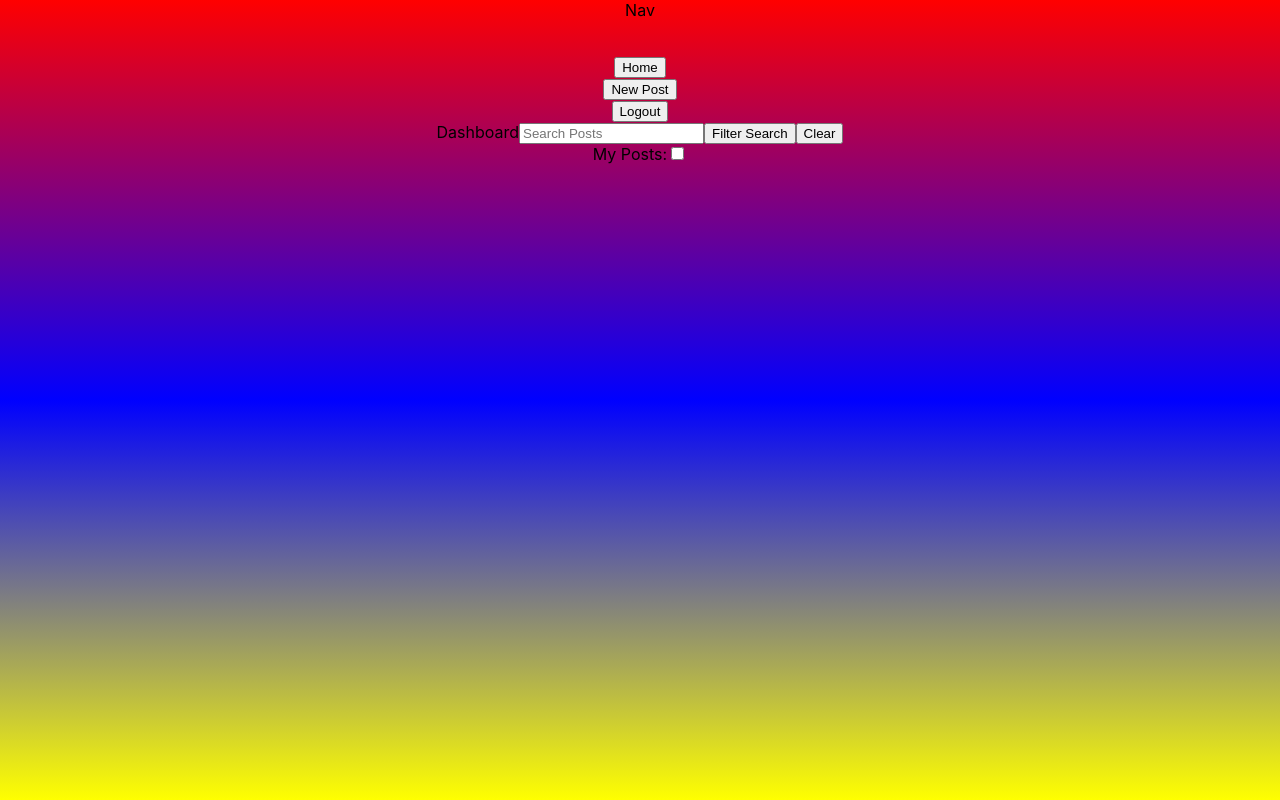
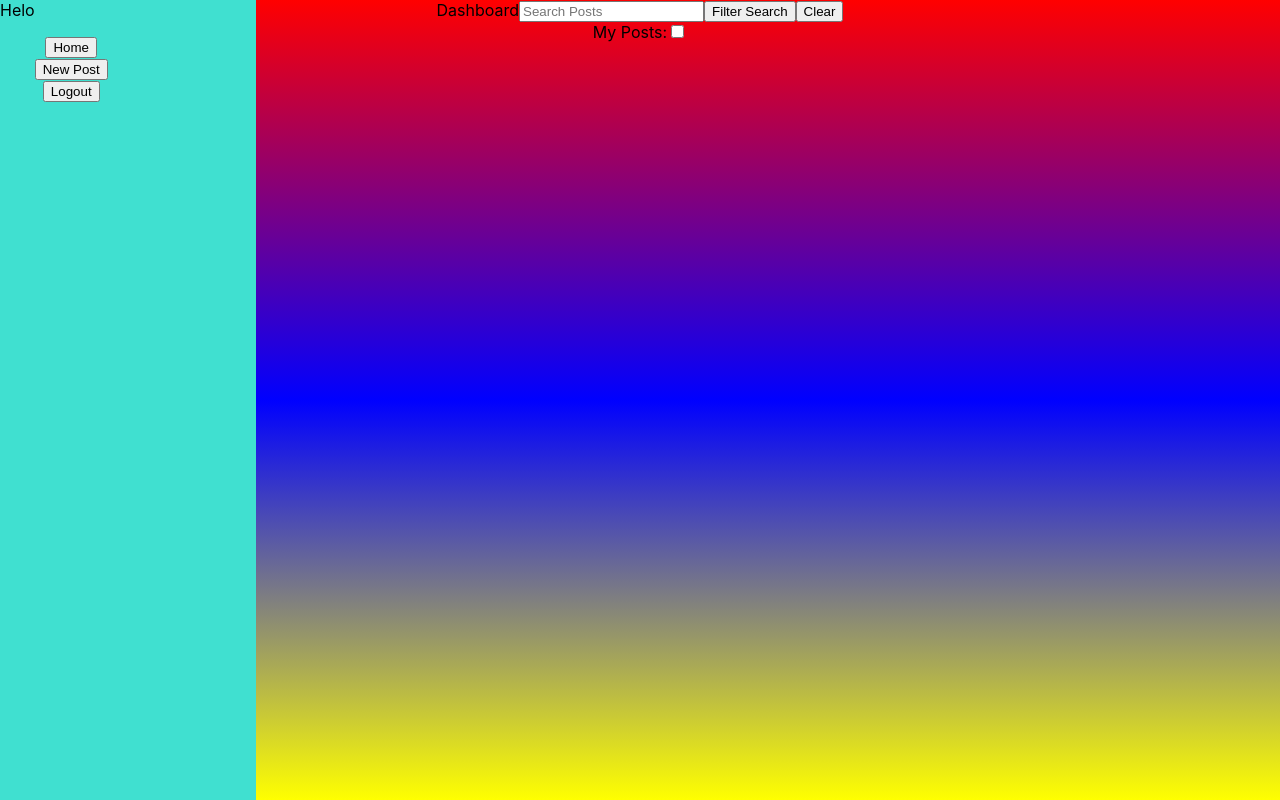
Before and after one commit to DogSniffers/Skills-Check-3, a React (Create React App) app in the folder helo/: page /#/dashboard in a window 1280 px wide. Built offline with nearby package versions, Linux system fonts and the light colour scheme.

Commit message:
Bad CSS Styling Hours

```diff
--- a/helo/src/App.css
+++ b/helo/src/App.css
@@ -41,7 +41,19 @@
 }
 
 .auth {
-  height: 50%;
+  height: 25%;
   width: 40%;
   background-color: yellowgreen;
+
+
+
 }
+
+.navbar {
+  display: flex;
+  position: fixed;
+  width: 20%;
+  height: 100vh;
+  background-color: turquoise;
+
+}
--- a/helo/src/components/Auth/Auth.js
+++ b/helo/src/components/Auth/Auth.js
@@ -35,8 +35,8 @@ class Auth extends React.Component{
         console.log('hit')
         const {username,password} = this.state
         axios.post('/api/auth/register', {username,password}).then(res =>{
-            // this.props.getUser(res.data)
-            this.props.history.push('/dashboard')
+            this.props.getUser(res.data)
+            // this.props.history.push('/dashboard')
         }).catch(err => console.log(err))
     };
 
@@ -44,7 +44,7 @@ class Auth extends React.Component{
         // console.log(this.state.username)
         console.log(this.state.password)
         return(
-            <div>Auth
+            <div className='auth'>Auth
                 <div>Username:<input onChange={this.handleNameInput} placeholder='Enter Username'></input></div>
                 <div>Password:<input onChange={this.handlePasswordInput} placeholder='Enter Password'></input></div>
                 <button onClick={this.login}>Login</button>
--- a/helo/src/components/Dashboard/Dashboard.js
+++ b/helo/src/components/Dashboard/Dashboard.js
@@ -12,11 +12,11 @@ class Dashboard extends React.Component{
 
         }
     }
-    // getPosts = () =>{
-    //     axios.get(`/api/posts/${this.props.id}`,{userposts,search}).then(res =>{
-    //         this.setState({posts:res.data})
-    //     })
-    // }
+    getPosts = () =>{
+        axios.get(`/api/posts/${this.props.id}`,{userposts: this.userposts,search:this.search}).then(res =>{
+            this.setState({posts:res.data})
+        })
+    }
 
 
     // filterPosts = () =>{
@@ -47,7 +47,7 @@ class Dashboard extends React.Component{
     // }
 
     render(){
-        console.log(this.state.userposts)
+        console.log(this.state.posts)
         // const mappedPosts = this.state.posts.map()
         return(
             <div>Dashboard
--- a/helo/src/components/Nav/Nav.js
+++ b/helo/src/components/Nav/Nav.js
@@ -7,7 +7,8 @@ class Nav extends React.Component{
     render(){
         // console.log(this.props)
         return(
-            <div>Nav
+            <div className='navbar'>Helo
+            <div>
                 <div>
                 <p>{this.props.username}</p>
                 <img>{this.props.profilePic}</img>
@@ -21,6 +22,7 @@ class Nav extends React.Component{
                 <div>
                     <Link to ='/'><button>Logout</button></Link>
                 </div>
+                </div>
             </div>
         )
     }
```
Also changed, not shown: 1 other file (tests, documents, lock files or other folders).
